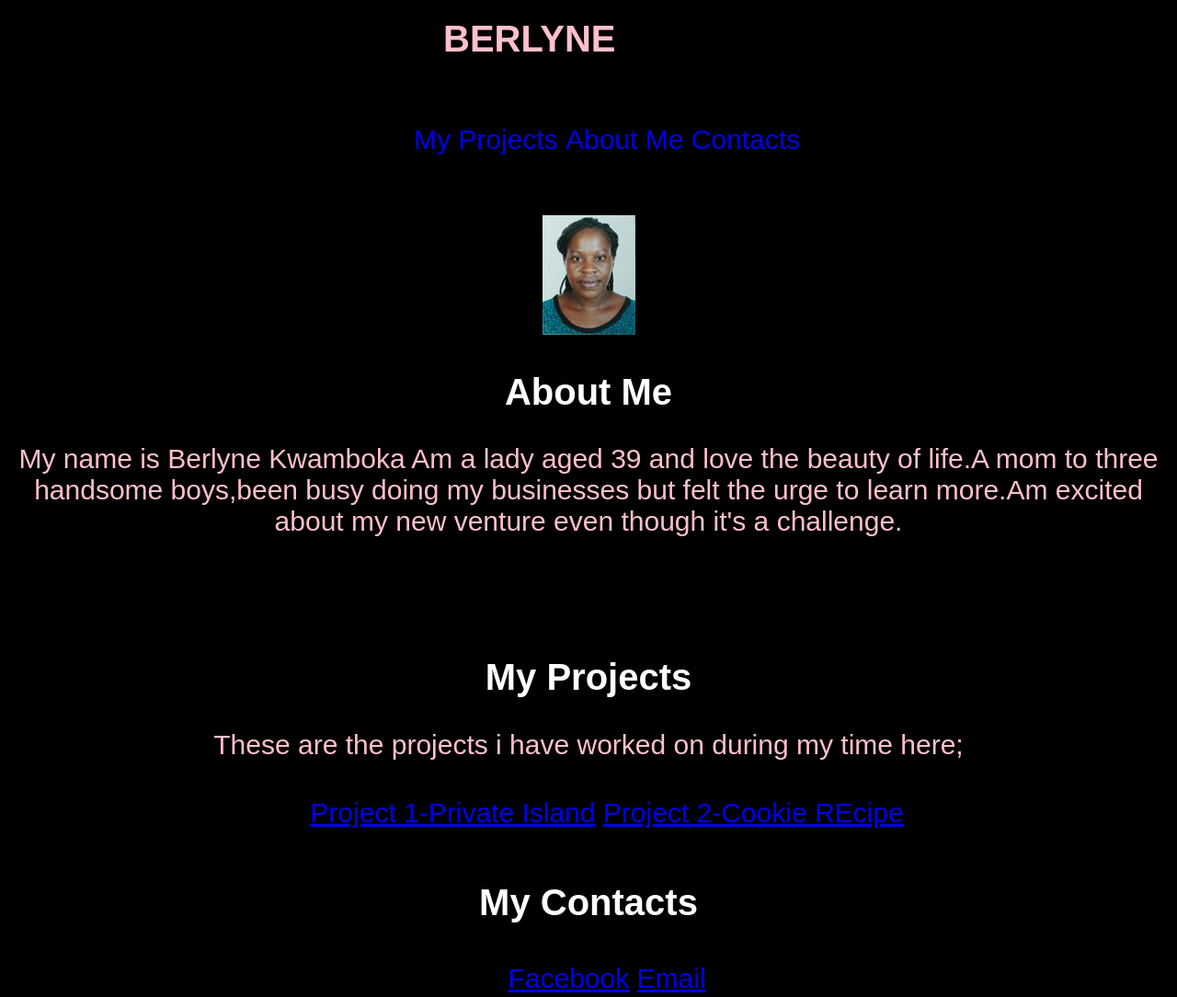
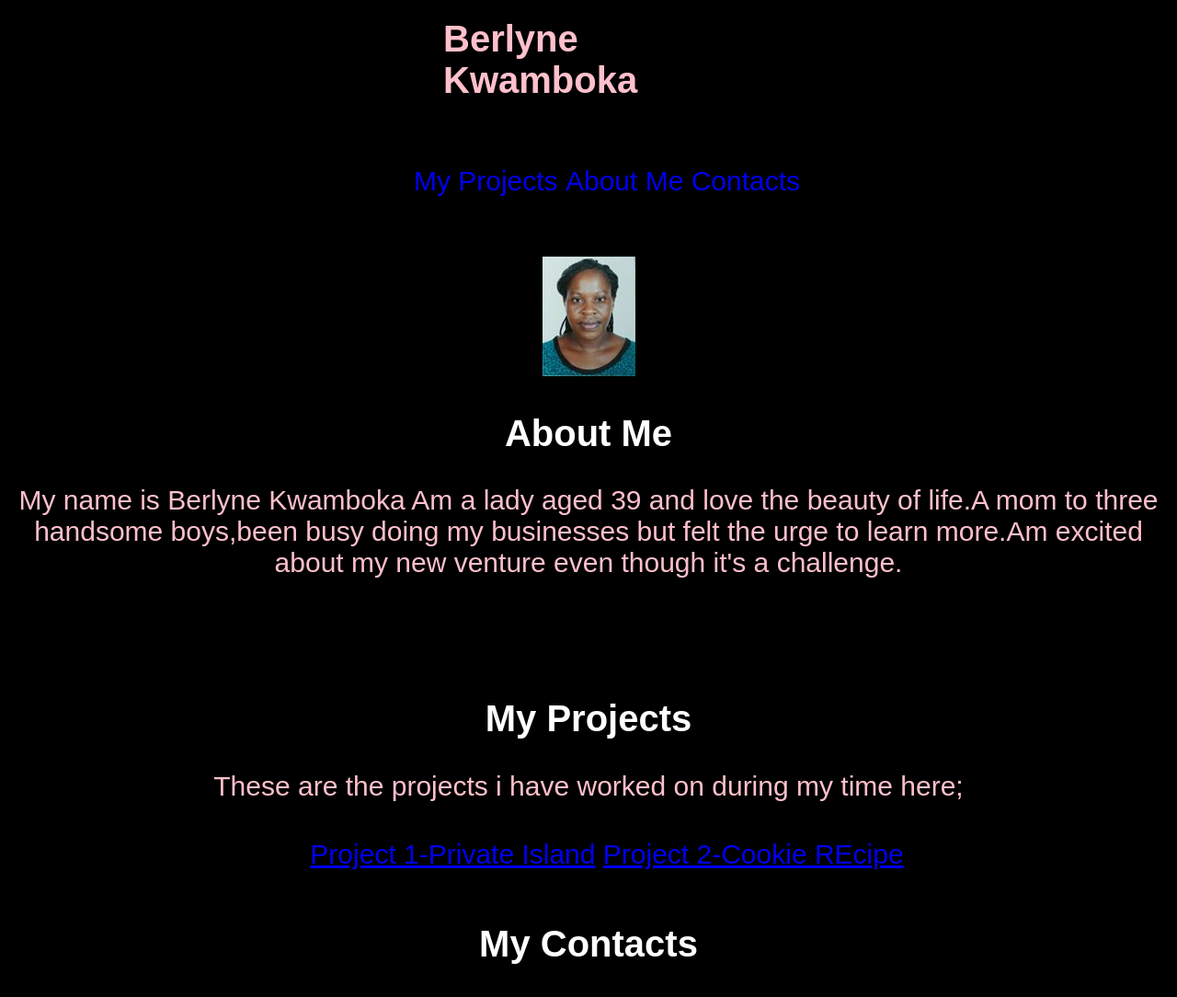
Before and after one commit to Beryle4155/portfolio, a plain HTML site: page index.html in a window 1280 px wide. Shown: the top 1084 px of the page at 92% size. Drawn offline with Linux system fonts and the light colour scheme.

Commit message:
changed my name

```diff
--- a/index.html
+++ b/index.html
@@ -7,7 +7,7 @@
   </head>
 
   <body>
-    <div class="h1"> <h1> BERLYNE </H1> </div>
+    <div class="h1"> <h1> Berlyne Kwamboka</H1> </div>
 
       <div class="dada">
 
```
